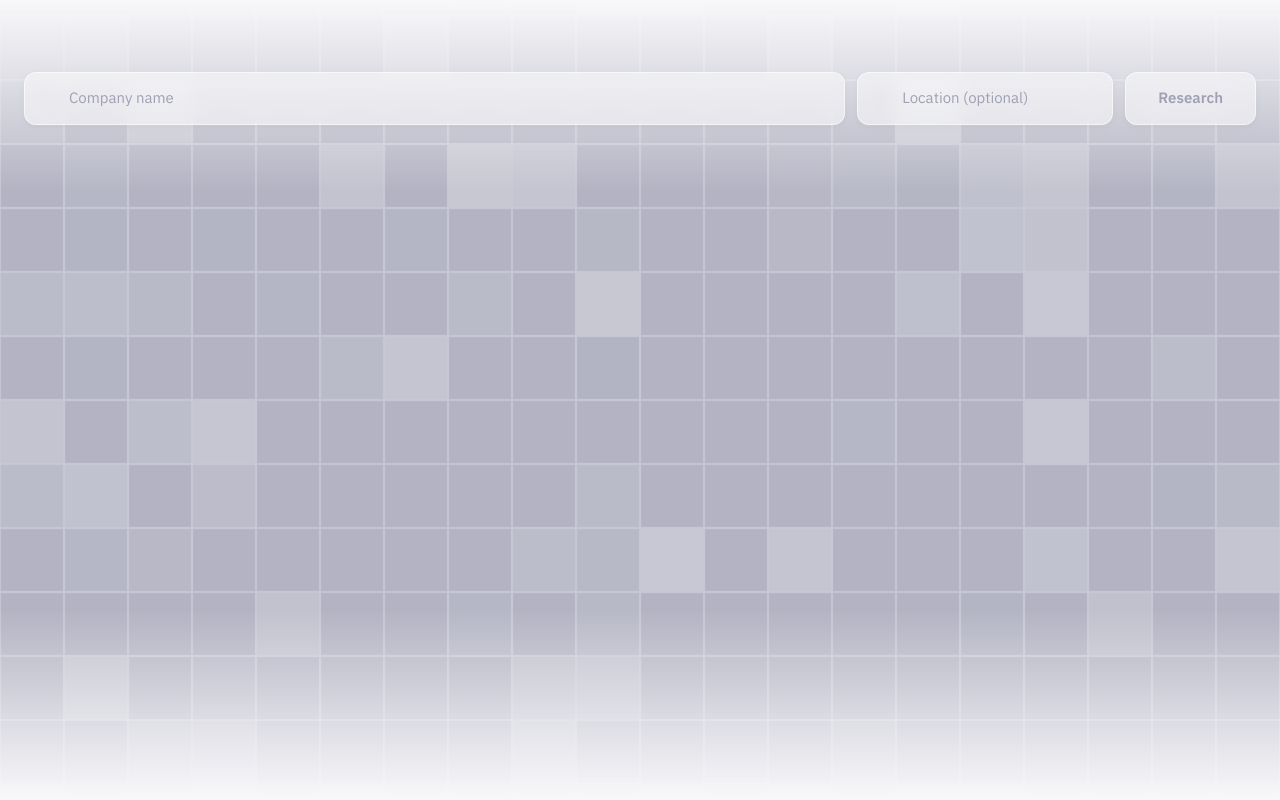
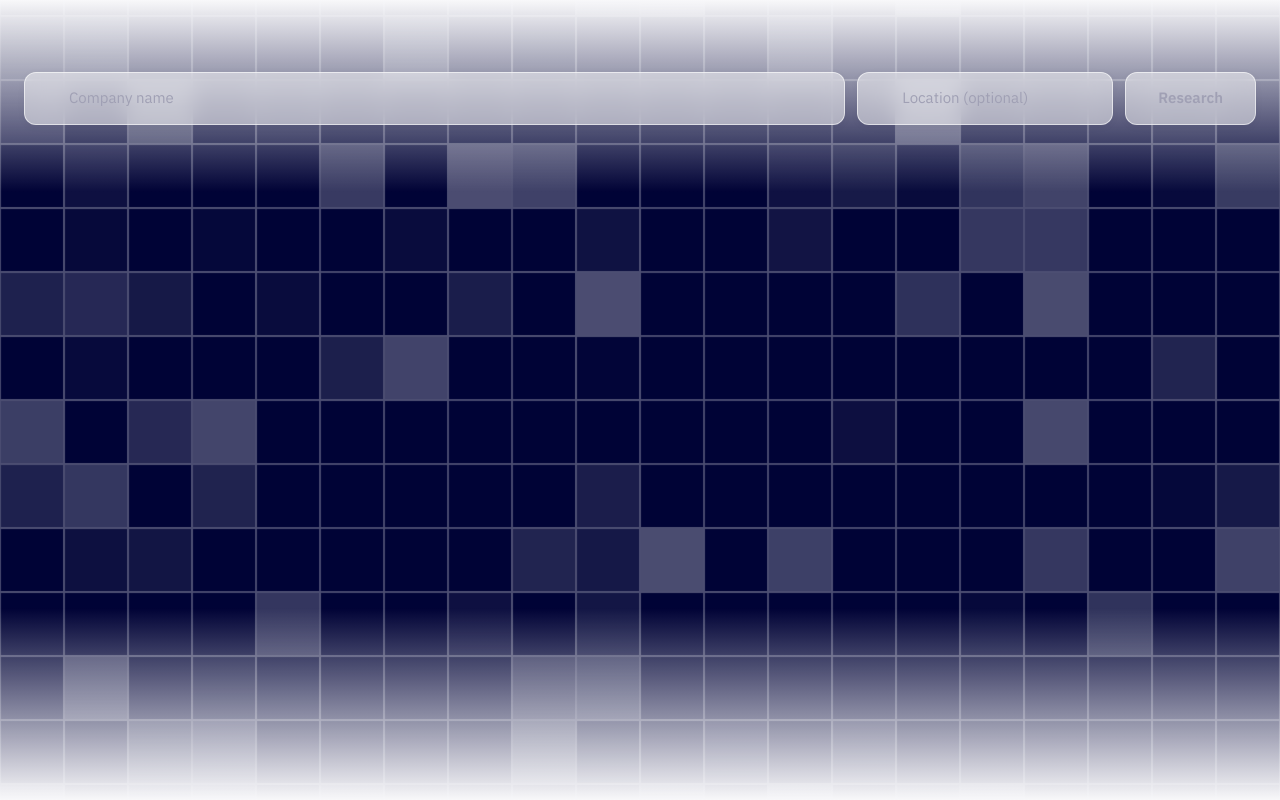
Before and after one commit to royayushkr/insurance-underwriter-agent, a React (Vite) app in the folder ui/: page / in a window 1280 px wide. Built offline with nearby package versions, Linux system fonts and the light colour scheme; no server answers.

Commit message:
Use full-opacity grid background

```diff
--- a/ui/src/App.tsx
+++ b/ui/src/App.tsx
@@ -175,7 +175,7 @@ export default function App() {
         className="fixed inset-0 z-0 bg-cover bg-center bg-no-repeat"
         style={{
           backgroundImage: 'url(/underwriter-grid-background.png)',
-          opacity: 0.28,
+          opacity: 1,
           willChange: 'transform',
           transform: 'translateZ(0)',
         }}
```
